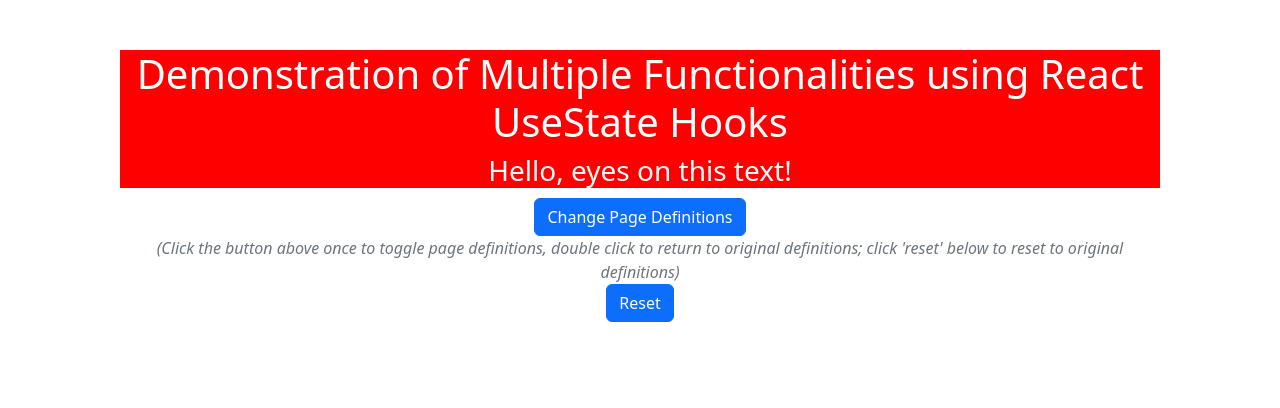
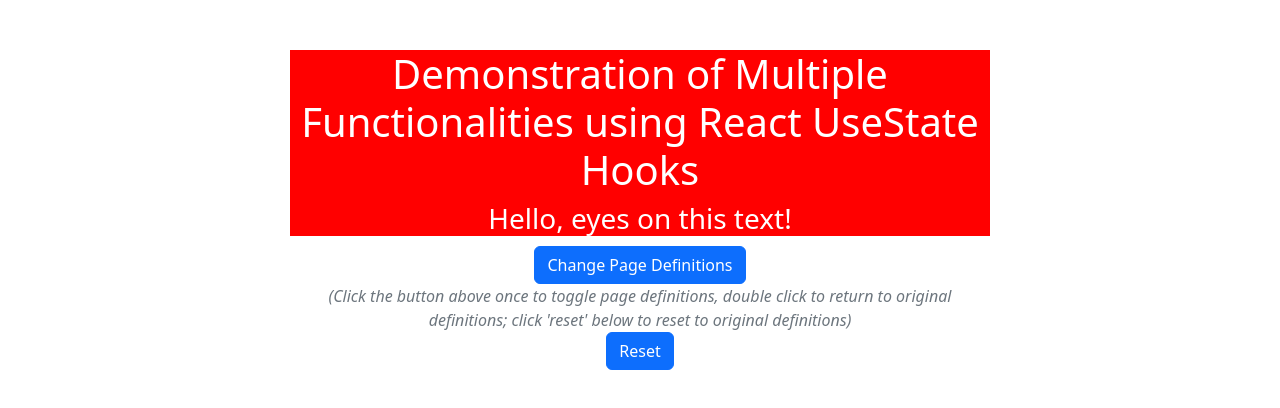
Before and after one commit to BonaventureCJ/Change-Page-Definitions, a React (Create React App) app: page / in a window 1280 px wide. Shown: the top 408 px of the page. Built offline with nearby package versions, Linux system fonts and the light colour scheme.

Commit message:
reduced width

```diff
--- a/src/index.css
+++ b/src/index.css
@@ -1,5 +1,5 @@
 .ud-page-width {
-  width: 1200px;
+  width: 800px;
   height: 300px;
   margin: 0 auto;
   padding: 50px;
```
